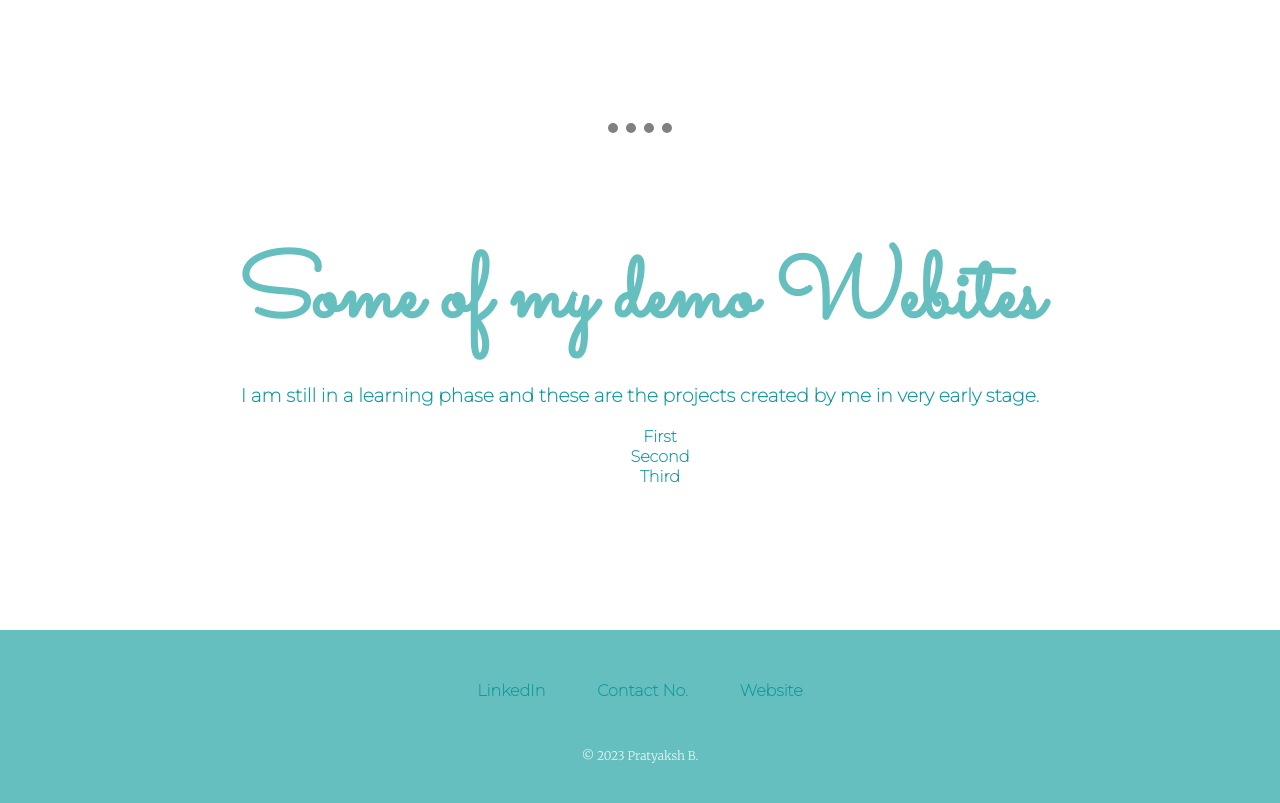
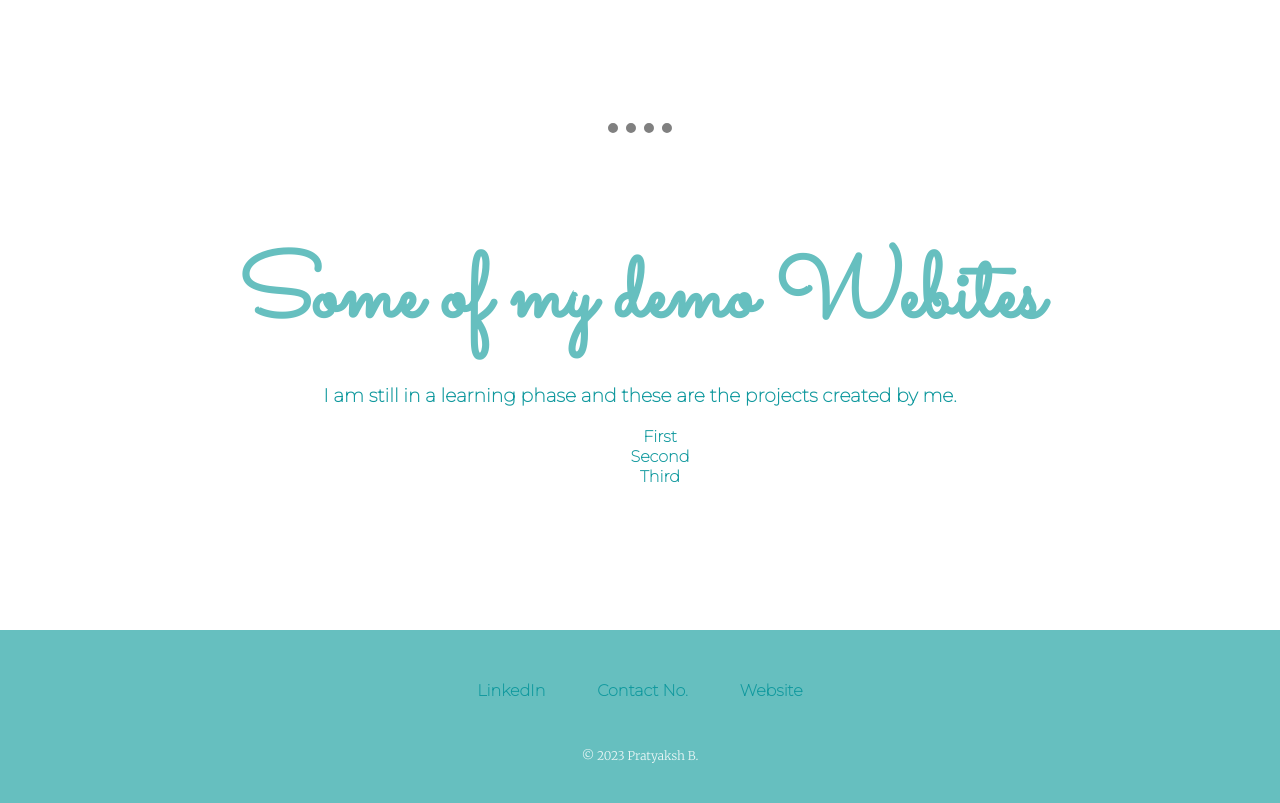
Before and after one commit to Pratyaksh24/myWebsite, a plain HTML site: page index.html in a window 1280 px wide. Shown: the part 2780-3583 px from the top of the page. Drawn offline with Linux system fonts and the light colour scheme.

Commit message:
index.html

```diff
--- a/index.html
+++ b/index.html
@@ -54,7 +54,7 @@
     <hr>
     <div class="contact-me">
       <h1>Some of my demo Webites</h1>
-        <h3>I am still in a learning phase and these are the projects created by me in very early stage. </h3>
+        <h3>I am still in a learning phase and these are the projects created by me. </h3>
             <ul class="webite-list">
               <li><a href="https://pratyaksh24.github.io/1">First</a></li>
               <li><a href="https://pratyaksh24.github.io/2">Second</a></li>
```
